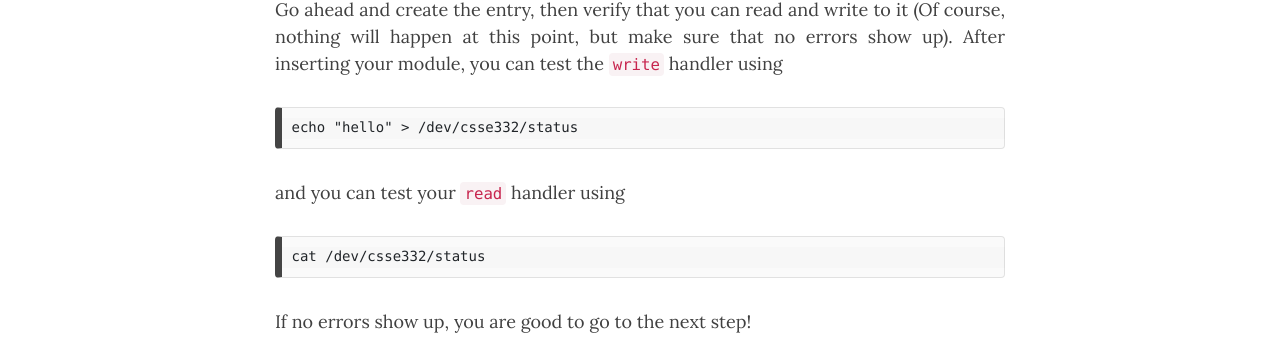
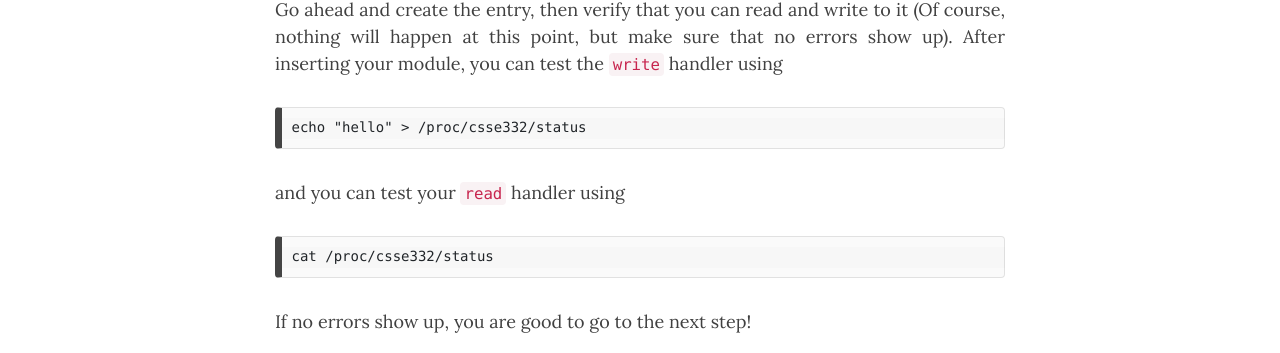
Before and after one commit to RHIT-CSSE/csse332, a Jekyll site: the page built from docs/zz_project.md, in a window 1280 px wide and 900 px high, scrolled down 16554 px. Shown: the part 141-494 px from the top of the window. Built offline with Jekyll 4.4.1, drawn with Linux system fonts in a browser that asks for light colours; nearby versions of some CDN libraries; some of the changed text lies outside the part shown.

Commit message:
fixed stupid typo on my end with dev -> proc

````diff
--- a/docs/zz_project.md
+++ b/docs/zz_project.md
@@ -549,11 +549,11 @@ Go ahead and create the entry, then verify that you can read and write to it (Of
 will happen at this point, but make sure that no errors show up). After inserting your module, you
 can test the `write` handler using
 ```
-echo "hello" > /dev/csse332/status
+echo "hello" > /proc/csse332/status
 ```
 and you can test your `read` handler using
 ```
-cat /dev/csse332/status
+cat /proc/csse332/status
 ```
 If no errors show up, you are good to go to the next step!
 
@@ -613,7 +613,7 @@ You do not need to worry about the offset `offp` in writing, you will take care
 Test your code by inserting your module into the kernel and then trying to write to it. For example,
 to write the value 10 at index 5, use
 ```
-echo "5 10" > /dev/csse332/status
+echo "5 10" > /proc/csse332/status
 ```
 Then check `dmesg` to see if your code is behaving correctly. Also, make sure to test for out of
 bounds input commands and make sure your code is correctly handling those!
@@ -648,7 +648,7 @@ Here's how I would suggest your approach this step:
    (check if the user's buffer has enough room for your message, i.e., if the `count` parameter
    indicates that the user has enough room to hold your message).
 1. Return 0 to tell the user to stop reading
-1. Test your code using `cat /dev/csse332/status` and make sure you can see the message from your
+1. Test your code using `cat /proc/csse332/status` and make sure you can see the message from your
    module.
 
 Once you have the above working, now is the time to implement your array reading logic. Note that
````
